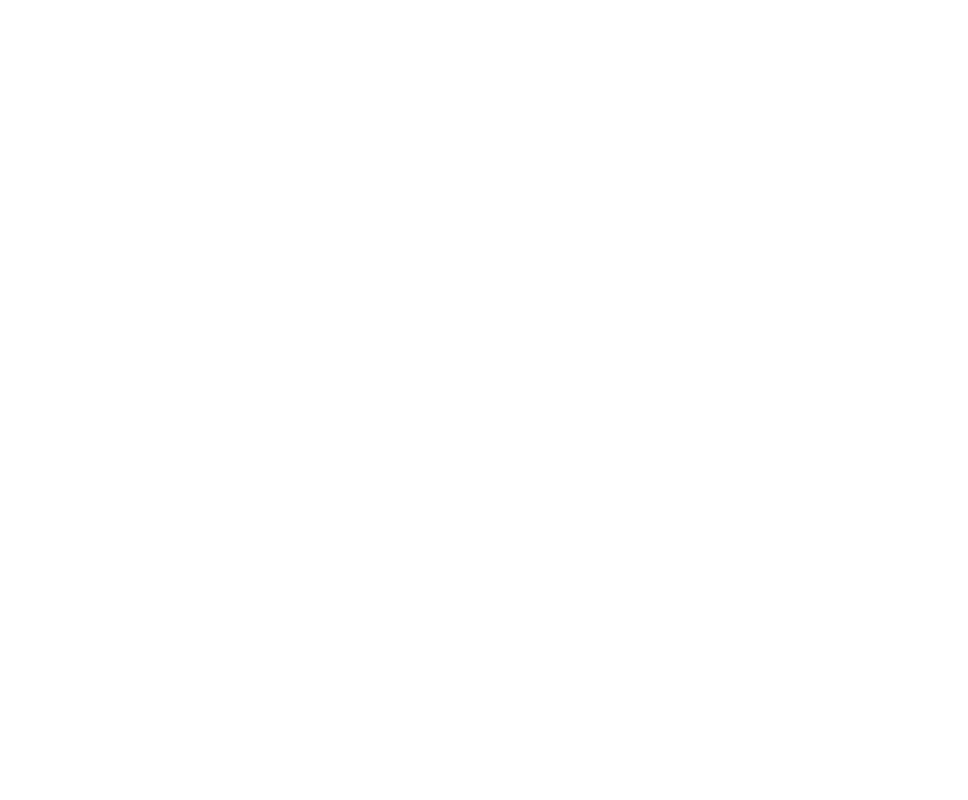
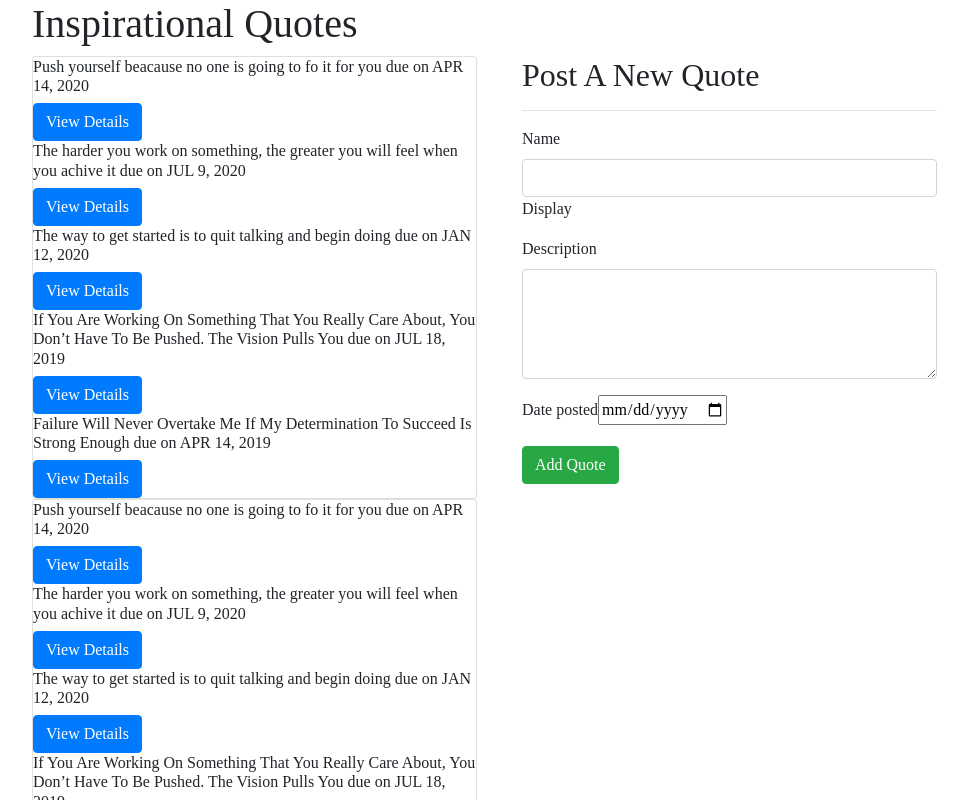
Before and after one commit to praise-laurine/quote-app, an Angular app: page / in a window 1280 px wide. Shown: the top 800 px of the page, without its empty margins (53-1021 px from the left). Built offline with nearby package versions, Linux system fonts and the light colour scheme; a web font is replaced by a local one.

Commit message:
added add quote button

```diff
--- a/src/app/quote-form/quote-form.component.html
+++ b/src/app/quote-form/quote-form.component.html
@@ -6,7 +6,10 @@
 
         <div class="form-group">
             <label for="quoteName">Name</label>
-            <input type="text" required class="form-control" id="quoteName" [(ngModel)]>
+            <input type="text" required class="form-control" id="quoteName" [(ngModel)]="newQuote.quoteName" name="quoteName">
+
+        <!--Testing to see if we get any data-->
+        Display {{newQuote.quoteName}}
         </div>
 
         <div class="form-group">
@@ -18,6 +21,7 @@
             <label for="complete">Date posted</label>
             <input type='date' id="complete" required>
         </div>
+        <button type="submit" class="btn btn-success">Add Quote</button>
 
 
     </form>
```
